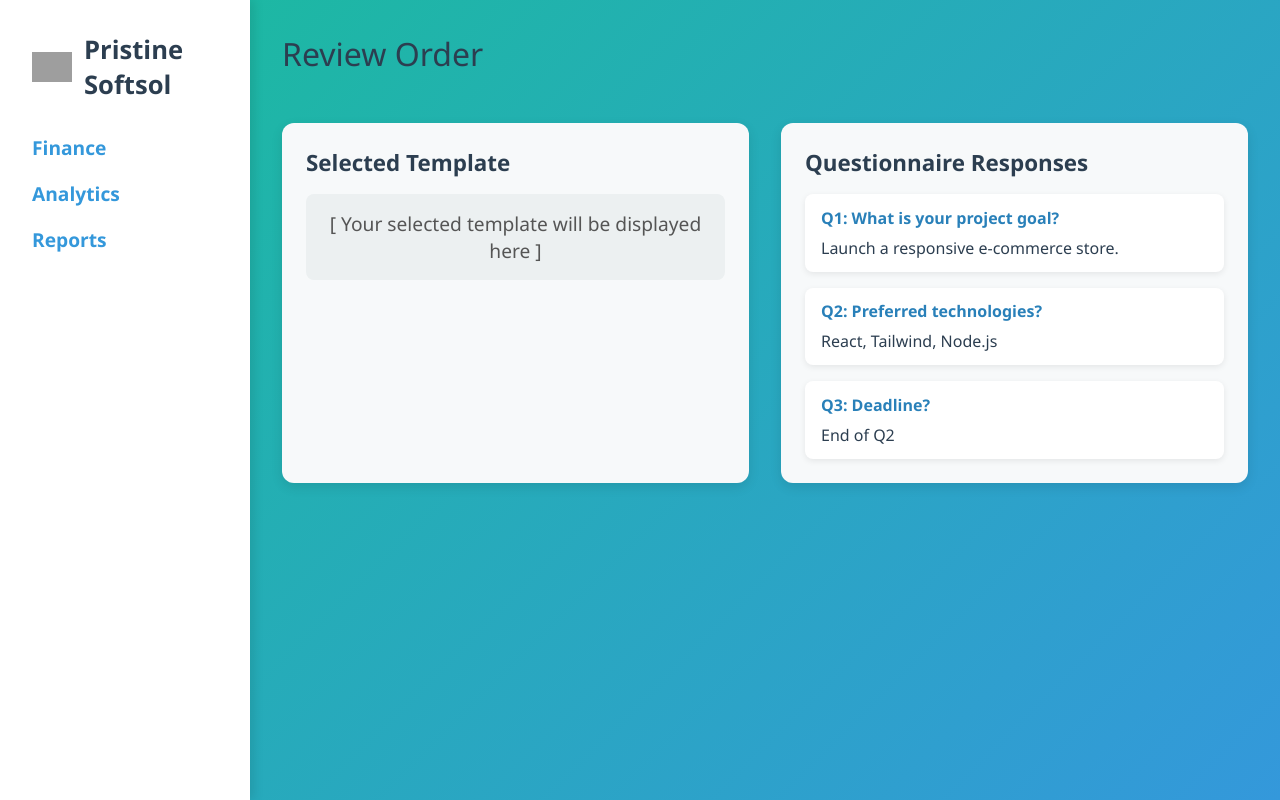
After one commit to AdityaPusala/Pristine_Softsol, a PHP site: page /Review.html in a window 1280 px wide. The commit adds this page. Run offline with PHP 8.4, Linux system fonts and the light colour scheme; grey boxes are pictures that could not be loaded.

Commit message:
Username

```diff
--- /dev/null
+++ b/Review.html
@@ -0,0 +1,170 @@
+<!DOCTYPE html>
+<html lang="en">
+<head>
+  <meta charset="UTF-8" />
+  <meta name="viewport" content="width=device-width, initial-scale=1.0"/>
+  <title>Review Order - Pristine Softsol</title>
+  <style>
+    * {
+      box-sizing: border-box;
+      margin: 0;
+      padding: 0;
+    }
+
+    body {
+      font-family: 'Segoe UI', sans-serif;
+      background: linear-gradient(135deg, #1abc9c, #3498db);
+      color: #2c3e50;
+      min-height: 100vh;
+      display: flex;
+    }
+
+    .sidebar {
+      width: 250px;
+      background: #ffffff;
+      padding: 2rem;
+      display: flex;
+      flex-direction: column;
+      gap: 2rem;
+      box-shadow: 4px 0 10px rgba(0, 0, 0, 0.1);
+    }
+
+    .sidebar .logo {
+      display: flex;
+      align-items: center;
+      gap: 12px;
+    }
+
+    .sidebar .logo img {
+      width: 40px;
+    }
+
+    .sidebar h2 {
+      font-size: 1.6rem;
+    }
+
+    .nav-section {
+      display: flex;
+      flex-direction: column;
+      gap: 1.2rem;
+    }
+
+    .nav-section a {
+      text-decoration: none;
+      color: #3498db;
+      font-weight: 600;
+      font-size: 1.2rem;
+    }
+
+    .main-content {
+      flex: 1;
+      padding: 2rem;
+      display: flex;
+      flex-direction: column;
+      gap: 2rem;
+    }
+
+    .page-title {
+      font-size: 2rem;
+      margin-bottom: 1rem;
+    }
+
+    .review-container {
+      display: flex;
+      gap: 2rem;
+      flex-wrap: wrap;
+    }
+
+    .section {
+      flex: 1;
+      min-width: 300px;
+      background: #f7f9fa;
+      padding: 1.5rem;
+      border-radius: 12px;
+      box-shadow: 0 4px 12px rgba(0,0,0,0.1);
+    }
+
+    .section h3 {
+      margin-bottom: 1rem;
+      font-size: 1.4rem;
+      color: #2c3e50;
+    }
+
+    .template-preview {
+      background: #ecf0f1;
+      border-radius: 8px;
+      padding: 1rem;
+      text-align: center;
+      font-size: 1.2rem;
+      color: #555;
+    }
+
+    .questionnaire {
+      display: flex;
+      flex-direction: column;
+      gap: 1rem;
+    }
+
+    .q-item {
+      background: white;
+      padding: 0.8rem 1rem;
+      border-radius: 8px;
+      box-shadow: 0 2px 6px rgba(0,0,0,0.08);
+    }
+
+    .q-item strong {
+      display: block;
+      margin-bottom: 0.5rem;
+      color: #2980b9;
+    }
+  </style>
+</head>
+<body>
+  <!-- Sidebar -->
+  <div class="sidebar">
+    <div class="logo">
+      <img src="your-logo.png" alt="Pristine Logo" />
+      <h2>Pristine Softsol</h2>
+    </div>
+    <div class="nav-section">
+      <a href="#">Finance</a>
+      <a href="#">Analytics</a>
+      <a href="#">Reports</a>
+    </div>
+  </div>
+
+  <!-- Main Content -->
+  <div class="main-content">
+    <div class="page-title">Review Order</div>
+
+    <div class="review-container">
+      <!-- Selected Template -->
+      <div class="section">
+        <h3>Selected Template</h3>
+        <div class="template-preview">
+          [ Your selected template will be displayed here ]
+        </div>
+      </div>
+
+      <!-- Questionnaire -->
+      <div class="section">
+        <h3>Questionnaire Responses</h3>
+        <div class="questionnaire">
+          <div class="q-item">
+            <strong>Q1: What is your project goal?</strong>
+            Launch a responsive e-commerce store.
+          </div>
+          <div class="q-item">
+            <strong>Q2: Preferred technologies?</strong>
+            React, Tailwind, Node.js
+          </div>
+          <div class="q-item">
+            <strong>Q3: Deadline?</strong>
+            End of Q2
+          </div>
+        </div>
+      </div>
+    </div>
+  </div>
+</body>
+</html>
--- a/login.php
+++ b/login.php
@@ -22,10 +22,12 @@ if (isset($_POST['login'])) {
 
         // Verify the password
         if (password_verify($password, $user['password'])) {
-            // Store user info in session and redirect to homepage or dashboard
+            // Store user info in session and redirect to homepage
             $_SESSION['user_id'] = $user['id'];
             $_SESSION['user_email'] = $user['email'];
-            header("Location: homepage.php"); // Redirect to homepage after login
+            $_SESSION['username'] = $user['username'];
+
+            header("Location: home.php"); // <--- Change this to PHP file
             exit();
         } else {
             echo "Invalid password!";
```
Also changed, not shown: Home.php (renamed from Home.html, +14 -1 lines).
